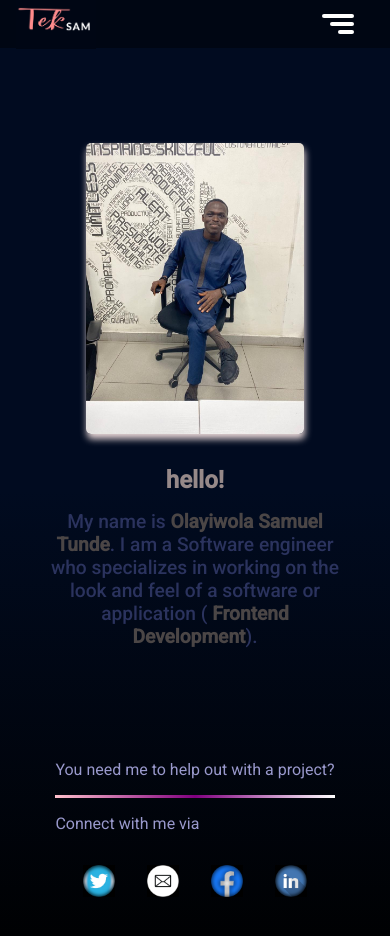
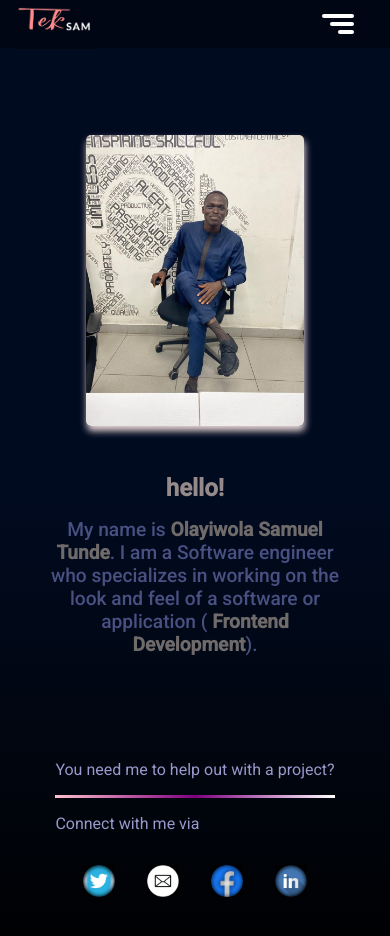
Before and after one commit to Teesam/My-portfolio, a React (Create React App) app: page / in a window 390 px wide. Shown: the top 936 px of the page. Built offline with nearby package versions, Linux system fonts and the light colour scheme.

Commit message:
new update

```diff
--- a/src/components/landing/landing.css
+++ b/src/components/landing/landing.css
@@ -111,17 +111,18 @@ h2{
     #write-up{
         width: 100%;
         font-family: 'Roboto';
-        color: rgb(43, 51, 94);
+        color: rgb(73, 81, 131);
         font-size: 1.2rem;
         text-align: center;
     }
 
     strong{
-        color: rgb(75, 70, 70);
+        color: rgb(112, 107, 107);
     }
 
     h2{
         margin-bottom: 1rem;
+        margin-top: 1rem;
     }
 
     #house-div > div{
```
